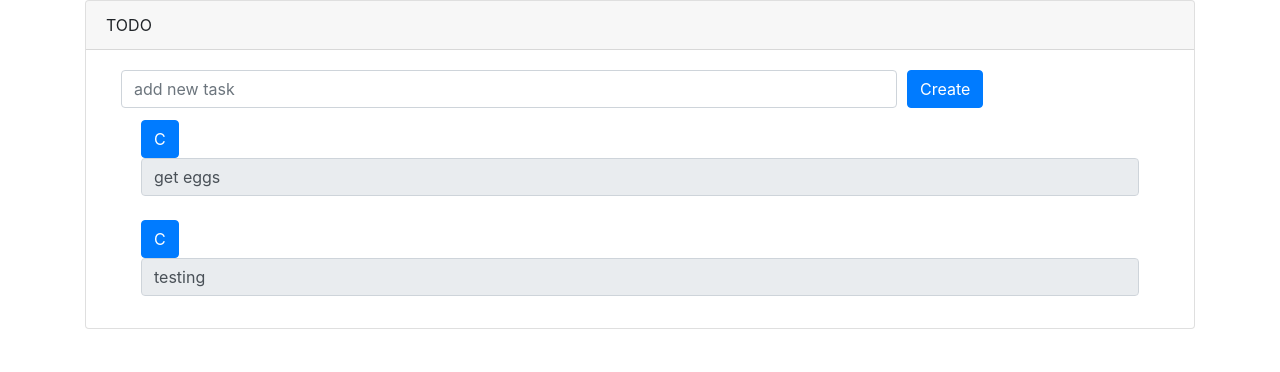
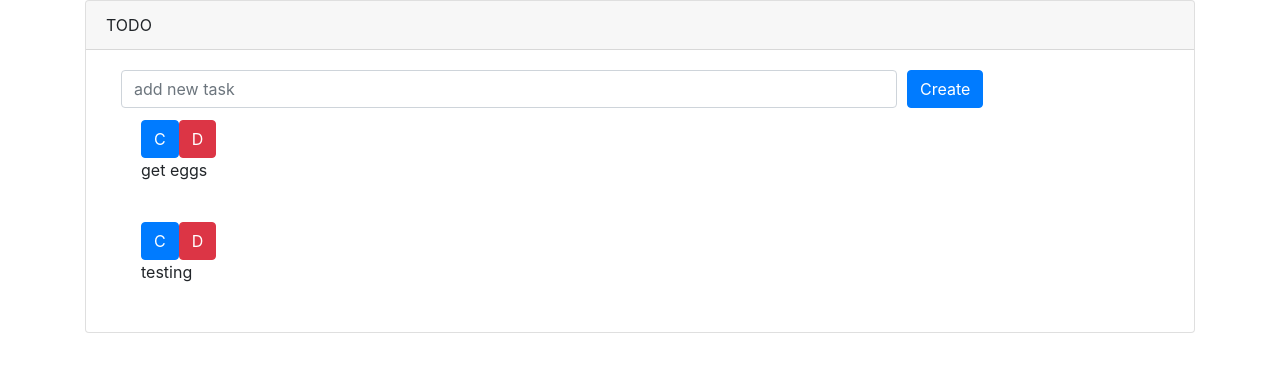
Before and after one commit to reishaleem/todo-list, a React (Create React App) app: page / in a window 1280 px wide. Shown: the top 372 px of the page. Built offline with nearby package versions, Linux system fonts and the light colour scheme; no server answers.

Commit message:
add deleting a task

```diff
--- a/src/components/Task.jsx
+++ b/src/components/Task.jsx
@@ -2,25 +2,18 @@ import React from "react";
 import { useForm } from "react-hook-form";
 import { Form, ListGroup, Button } from "react-bootstrap";
 
-export default ({ taskName, onSetComplete }) => {
+export default ({ taskName, onSetComplete, onDelete }) => {
     const { register, handleSubmit, errors } = useForm();
 
     return (
         <ListGroup.Item className="border-0">
-            <Form onSubmit={handleSubmit(onSetComplete)}>
-                <Button type="submit" variant="primary">
-                    C
-                </Button>
-                <Form.Control
-                    name="taskName"
-                    readOnly
-                    defaultValue={taskName}
-                    ref={register({
-                        required: true,
-                        maxLength: 50,
-                    })}
-                />
-            </Form>
+            <Button type="submit" variant="primary" onClick={onSetComplete}>
+                C
+            </Button>
+            <Button type="submit" variant="danger" onClick={onDelete}>
+                D
+            </Button>
+            <p>{taskName}</p>
         </ListGroup.Item>
     );
 };
--- a/src/components/TaskList.jsx
+++ b/src/components/TaskList.jsx
@@ -91,6 +91,31 @@ export default () => {
         );
     }
 
+    function onDeleteTask(taskId) {
+        setTaskListLoaded(false);
+
+        TaskService.deleteTask(taskList.id, taskId).then(
+            (response) => {
+                setMessage(response.data.message);
+                setSuccessful(true);
+                setTaskList(response.data);
+                console.log(response);
+                setTaskListLoaded(true);
+            },
+            (error) => {
+                const resMessage =
+                    (error.response &&
+                        error.response.data &&
+                        error.response.data.message) ||
+                    error.message ||
+                    error.toString();
+
+                setMessage(resMessage);
+                setSuccessful(false);
+            }
+        );
+    }
+
     return (
         <Container fluid>
             <Form onSubmit={handleSubmit(onCreateNewTask)}>
@@ -131,6 +156,7 @@ export default () => {
                             onSetComplete={(data) =>
                                 onSetTaskComplete(data, task.id)
                             }
+                            onDelete={() => onDeleteTask(task.id)}
                             key={i}
                         />
                     );
--- a/src/service/tasklist.service.js
+++ b/src/service/tasklist.service.js
@@ -22,9 +22,15 @@ const toggleTaskComplete = (taskListId, taskId) => {
     return axios.put(API_URL + `/${taskListId}/${taskId}/toggle_complete`);
 };
 
+const deleteTask = (taskListId, taskId) => {
+    console.log(API_URL + `/${taskListId}/${taskId}/delete`);
+    return axios.delete(API_URL + `/${taskListId}/${taskId}/delete`);
+};
+
 export default {
     getUniverseTaskList,
     getWikiTaskList,
     addTask,
     toggleTaskComplete,
+    deleteTask,
 };
```
